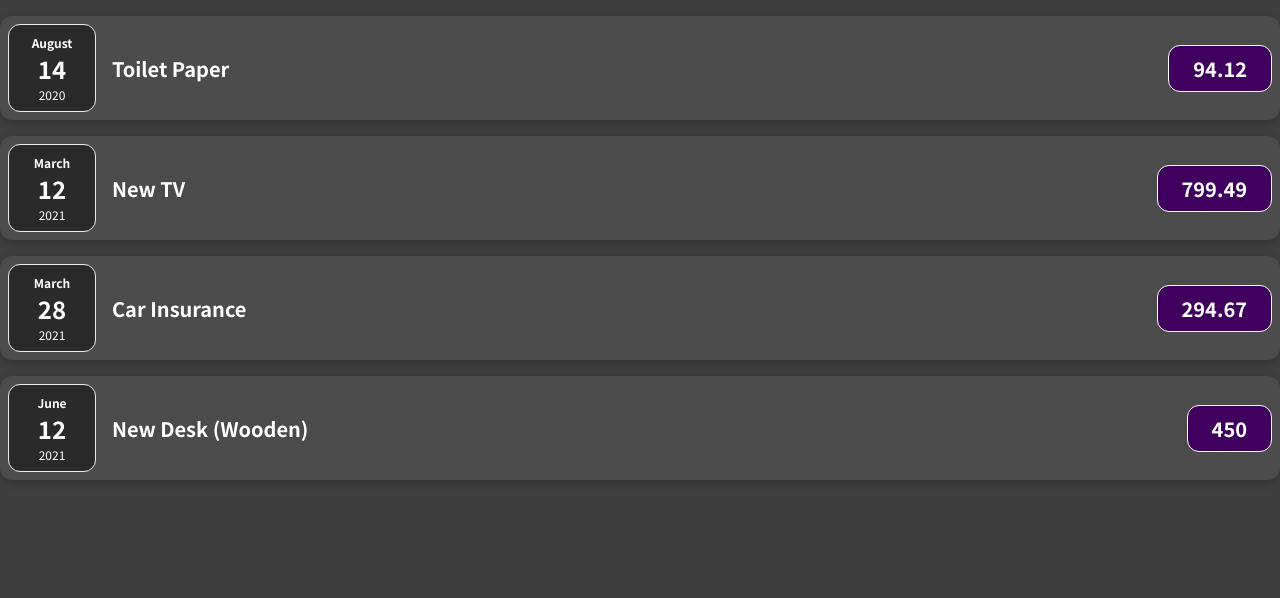
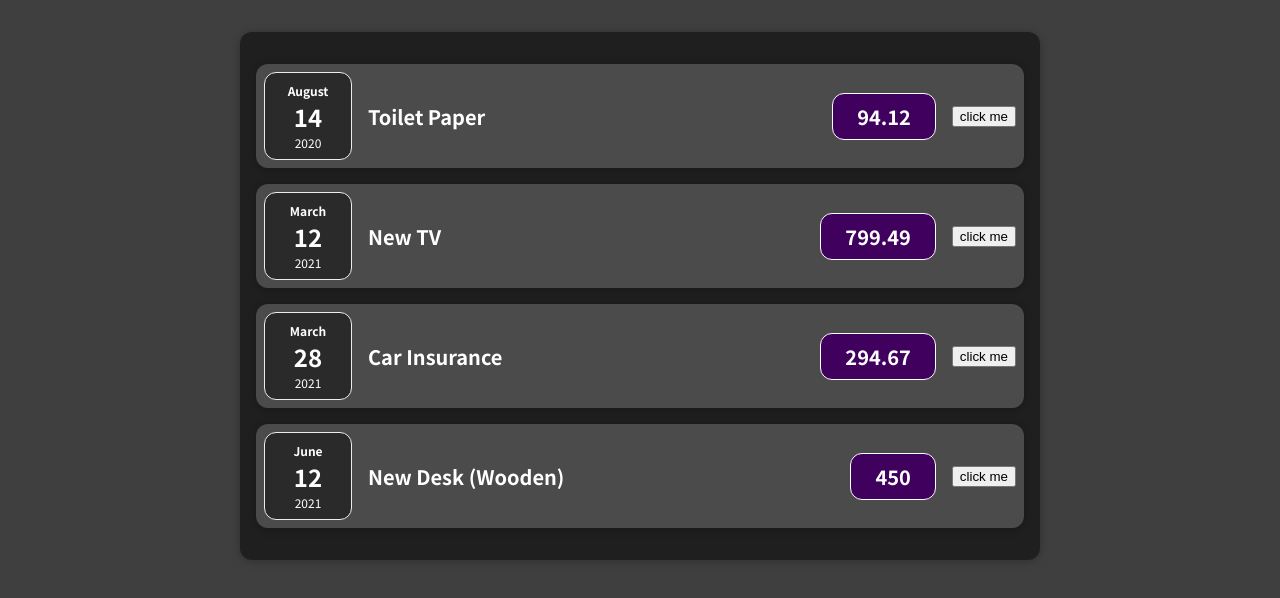
Before and after one commit to dibaaamir/React-project-1, a React (Create React App) app: page / in a window 1280 px wide. Shown: the top 598 px of the page. Built offline with nearby package versions, Linux system fonts and the light colour scheme.

Commit message:
[ADD] state

```diff
--- a/src/App.js
+++ b/src/App.js
@@ -1,4 +1,4 @@
-import ExpenseItem from "./components/ExpenseItem/ExpenseItem";
+import ExpenseItemList from "./components/ExpenseItemList/ExpenseItemList";
 
 function App() {
   const expenses = [
@@ -24,29 +24,7 @@ function App() {
   ];
   return (
     <div>
-      <ExpenseItem
-        title={expenses[0].title}
-        amount={expenses[0].amount}
-        date={expenses[0].date}
-      ></ExpenseItem>
-
-      <ExpenseItem
-        title={expenses[1].title}
-        amount={expenses[1].amount}
-        date={expenses[1].date}
-      ></ExpenseItem>
-
-      <ExpenseItem
-        title={expenses[2].title}
-        amount={expenses[2].amount}
-        date={expenses[2].date}
-      ></ExpenseItem>
-
-      <ExpenseItem
-        title={expenses[3].title}
-        amount={expenses[3].amount}
-        date={expenses[3].date}
-      ></ExpenseItem>
+      <ExpenseItemList expenses={expenses}></ExpenseItemList>
     </div>
   );
 }
--- a/src/components/ExpenseItem/ExpenseItem.css
+++ b/src/components/ExpenseItem/ExpenseItem.css
@@ -2,10 +2,8 @@
     display: flex;
     justify-content: space-between;
     align-items: center;
-    box-shadow: 0 2px 8px rgba(0, 0, 0, 0.25);
     padding: 0.5rem;
     margin: 1rem 0;
-    border-radius: 12px;
     background-color: #4b4b4b;
 }
 
--- a/src/components/ExpenseItem/ExpenseItem.js
+++ b/src/components/ExpenseItem/ExpenseItem.js
@@ -1,16 +1,24 @@
 import "./ExpenseItem.css";
 import "./components/ExpenseDate/ExpenseDate";
 import ExpenseDate from "./components/ExpenseDate/ExpenseDate";
+import Card from "../card/Card";
+import { useState } from "react";
 
 function ExpenseItem(props) {
+  const [Title, setTitle] = useState(props.title);
+  const clickHandler = () => {
+    setTitle("changed");
+  };
+
   return (
-    <div className="expense-item">
+    <Card className="expense-item">
       <ExpenseDate date={props.date} />
       <div className="expense-item__description">
-        <h2>{props.title}</h2>
+        <h2>{Title}</h2>
         <div className="expense-item__price">{props.amount}</div>
+        <button onClick={clickHandler}>click me</button>
       </div>
-    </div>
+    </Card>
   );
 }
 export default ExpenseItem;
--- /dev/null
+++ b/src/components/ExpenseItemList/ExpenseItemList.css
@@ -0,0 +1,7 @@
+.expenses {
+    padding: 1rem;
+    background-color: rgb(31, 31, 31);
+    margin: 2rem auto;
+    width: 50rem;
+    max-width: 95%;
+}
--- /dev/null
+++ b/src/components/ExpenseItemList/ExpenseItemList.js
@@ -0,0 +1,33 @@
+import ExpenseItem from "../ExpenseItem/ExpenseItem";
+import "./ExpenseItemList.css";
+import Card from "../card/Card";
+function ExpenseItemList(props) {
+  return (
+    <Card className="expenses">
+      <ExpenseItem
+        title={props.expenses[0].title}
+        amount={props.expenses[0].amount}
+        date={props.expenses[0].date}
+      ></ExpenseItem>
+
+      <ExpenseItem
+        title={props.expenses[1].title}
+        amount={props.expenses[1].amount}
+        date={props.expenses[1].date}
+      ></ExpenseItem>
+
+      <ExpenseItem
+        title={props.expenses[2].title}
+        amount={props.expenses[2].amount}
+        date={props.expenses[2].date}
+      ></ExpenseItem>
+
+      <ExpenseItem
+        title={props.expenses[3].title}
+        amount={props.expenses[3].amount}
+        date={props.expenses[3].date}
+      ></ExpenseItem>
+    </Card>
+  );
+}
+export default ExpenseItemList;
--- /dev/null
+++ b/src/components/card/Card.css
@@ -0,0 +1,4 @@
+.card{
+    border-radius: 12px;
+    box-shadow: 0 1px 8px rgba(0, 0, 0, 0.25);
+}
--- /dev/null
+++ b/src/components/card/Card.js
@@ -0,0 +1,8 @@
+import "./Card.css";
+
+function Card(props) {
+  const classes = "card " + props.className;
+  return <div className={classes}>{props.children}</div>;
+}
+
+export default Card;
```
